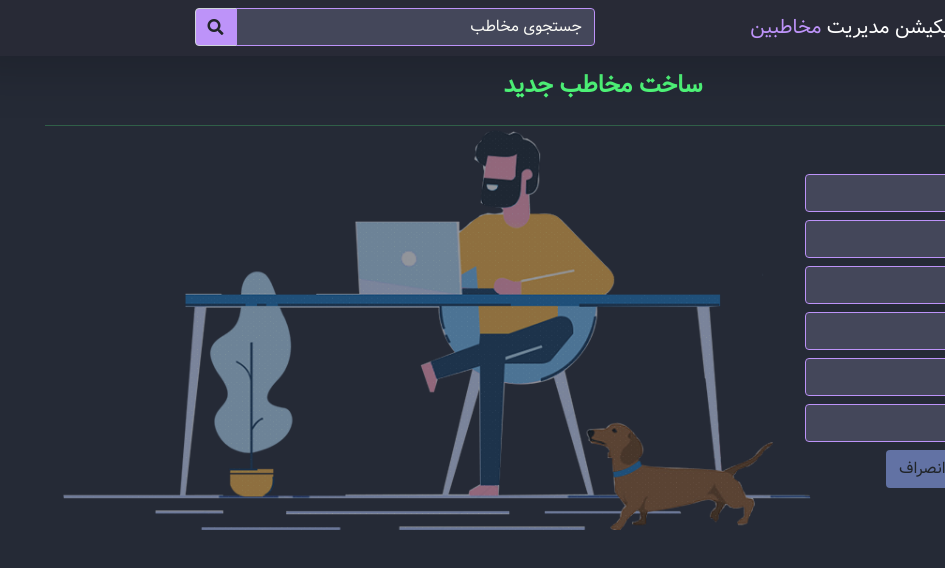
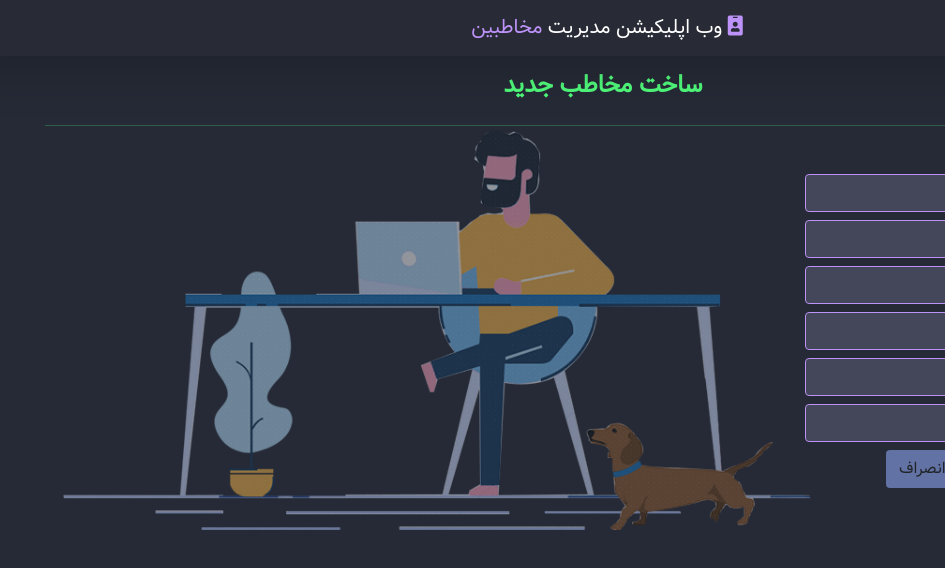
Before and after one commit to gholamreza-hasnzade/vite-react, a React (Vite) app: page /contacts/add in a window 1280 px wide. Shown: the top 568 px of the page, without its empty margins (335-1280 px from the left). Built offline with nearby package versions, Linux system fonts and the light colour scheme; data requests are answered from the project's data file.

Commit message:
show search bar in contacts url

```diff
--- a/src/components/Navbar.jsx
+++ b/src/components/Navbar.jsx
@@ -1,8 +1,10 @@
 import React from "react";
+import { useLocation } from "react-router-dom";
 import { BACKGROUND, PURPLE } from "../helpers/colors";
 import SearchContact from "./Contacts/SearchContact";
 
 const Navbar = ({ query, search }) => {
+    const location = useLocation();
     return (
         <nav
             className="navbar navbar-dark navbar-expand-sm shadow-lg"
@@ -12,14 +14,19 @@ const Navbar = ({ query, search }) => {
                 <div className="row w-100">
                     <div className="col">
                         <div className="navbar-brand">
-              <i className="fas fa-id-badge" style={{ color: PURPLE }} /> وب
-              اپلیکیشن مدیریت{"  "}
+                            <i
+                                className="fas fa-id-badge"
+                                style={{ color: PURPLE }}
+                            />{" "}
+                            وب اپلیکیشن مدیریت{"  "}
                             <span style={{ color: PURPLE }}>مخاطبین</span>
                         </div>
                     </div>
+                    {location.pathname === "/contacts" ? (
                         <div className="col">
                             <SearchContact query={query} search={search} />
                         </div>
+                    ) : null}
                 </div>
             </div>
         </nav>
```
Lines whose indentation alone changed are shown as unchanged.
